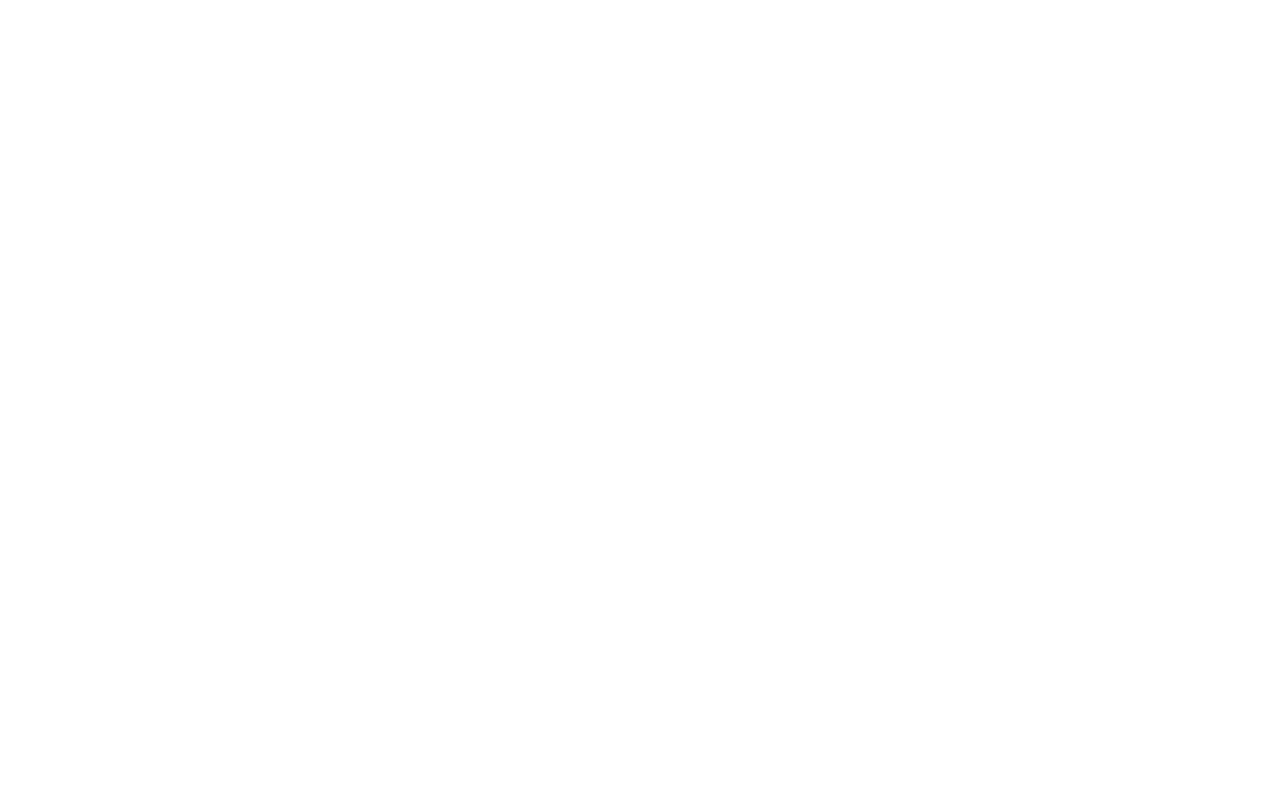
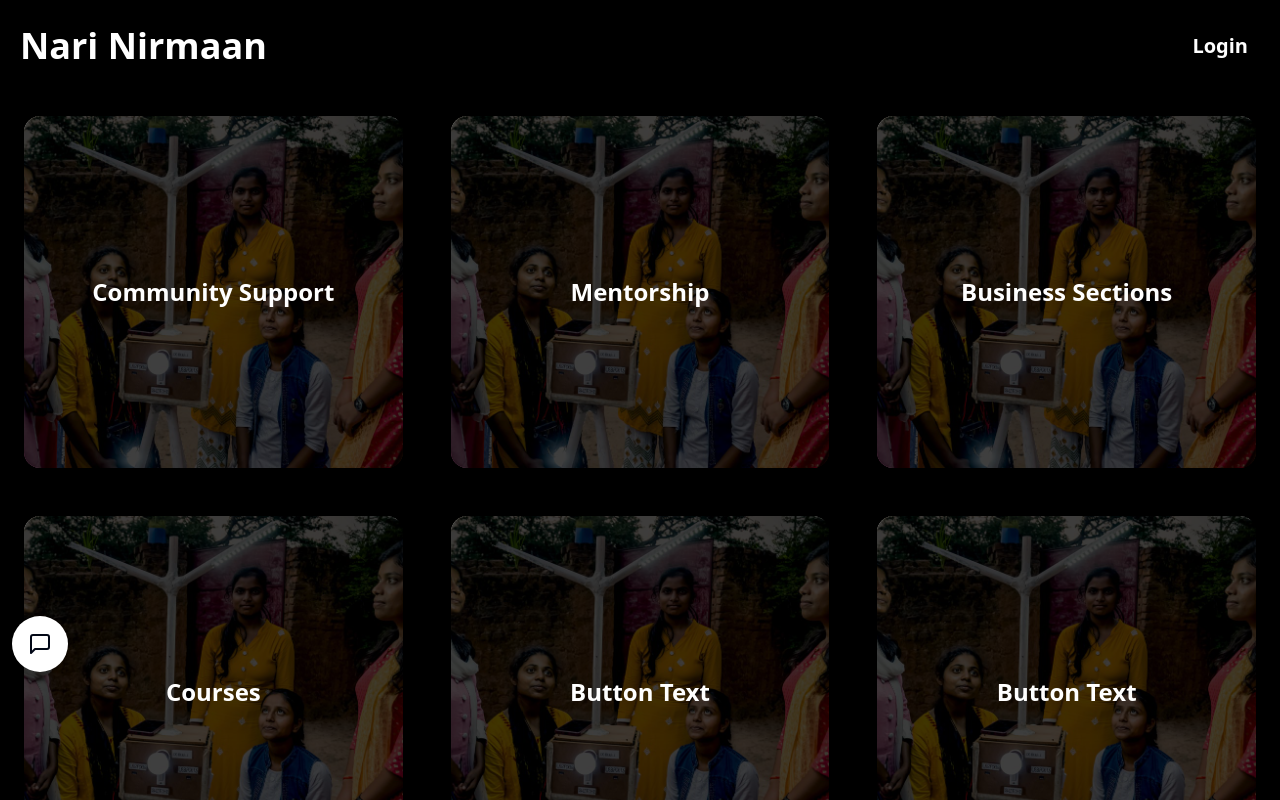
Before and after one commit to abhishekmaniy/Techathon-Project, a React (Vite) app: page /home in a window 1280 px wide. Before the commit this address had no page. Shown: the top 800 px of the page. Built offline with nearby package versions, Linux system fonts and the light colour scheme.

Commit message:
adding home page

```diff
--- a/src/App.tsx
+++ b/src/App.tsx
@@ -1,6 +1,11 @@
 import { BrowserRouter, Route, Routes } from "react-router-dom";
 import Hero from "./components/Hero";
 import Layout from "./components/Layout";
+import Home from "./components/Home";
+import Mentorship from "./components/Mentorship";
+import CommunitySupport from "./components/CommunitySupport";
+import BusinessSections from "./components/BusinessSections";
+import Courses from "./components/Courses";
 
 function App() {
   return (
@@ -10,6 +15,26 @@
           path="/"
           element={<Layout><Hero /></Layout>}
         />
+        <Route
+          path="/home"
+          element={<Layout><Home /> </Layout>}
+        />
+        <Route
+          path="/mentorship"
+          element={<Layout><Mentorship /> </Layout>}
+        />
+        <Route
+          path="/community-support"
+          element={<Layout><CommunitySupport /> </Layout>}
+        />
+        <Route
+          path="/business-sections"
+          element={<Layout><BusinessSections /> </Layout>}
+        />
+        <Route
+          path="/courses"
+          element={<Layout><Courses /> </Layout>}
+        />
       </Routes>
     </BrowserRouter>
   );
--- /dev/null
+++ b/src/components/BusinessSections.tsx
@@ -0,0 +1,8 @@
+
+const BusinessSections = () => {
+  return (
+    <div>BusinessSections</div>
+  )
+}
+
+export default BusinessSections
--- /dev/null
+++ b/src/components/CommunitySupport.tsx
@@ -0,0 +1,8 @@
+
+const CommunitySupport = () => {
+  return (
+    <div>CommunitySupport</div>
+  )
+}
+
+export default CommunitySupport
--- /dev/null
+++ b/src/components/Courses.tsx
@@ -0,0 +1,8 @@
+
+const Courses = () => {
+  return (
+    <div>Courses</div>
+  )
+}
+
+export default Courses
--- a/src/components/Header.tsx
+++ b/src/components/Header.tsx
@@ -1,10 +1,19 @@
+import { Link, useLocation } from 'react-router-dom';
 
 const Header = () => {
+    const location = useLocation();
+    const isRoot = location.pathname === '/';
+
     return (
-        <header className="relative z-30 p-5 flex items-center justify-between bg-transparent text-white shadow-lg" >
-            <h1 className="text-3xl font-bold" >Nari Nirmaan</h1>
+        <header
+            className={`relative z-30 p-5 flex items-center justify-between text-white shadow-lg ${
+                isRoot ? 'bg-transparent' : 'bg-black'
+            }`}
+        >
+            <h1 className="text-4xl font-bold">Nari Nirmaan</h1>
+            <Link to="/login" className='text-white font-bold text-xl hover:bg-white duration-300 hover:text-black rounded-md p-3' >Login</Link>
         </header>
-    )
-}
+    );
+};
 
-export default Header
+export default Header;
--- a/src/components/Hero.tsx
+++ b/src/components/Hero.tsx
@@ -1,3 +1,4 @@
+import { Link } from "react-router-dom";
 import features from "../lib/features";
 import image from "./../assets/in-c869-p03-1280px_0.jpg";
 import FeaturesCard from "./FeaturesCard";
@@ -5,27 +6,27 @@
 const Hero = () => {
     return (
         <>
-            <div className="flex items-center justify-center min-h-screen bg-black-100">
+            <div className="flex items-center justify-center flex-grow bg-black-100">
                 <img
                     src={image}
                     alt="Hero Background"
                     className="absolute inset-0 w-full h-full object-cover"
                 />
                 <div className="absolute inset-0 bg-black/50"></div>
-                <div className="relative text-white z-10 text-center px-4">
+                <div className="relative pt-52 text-white z-10 text-center px-4">
                     <h1 className="text-4xl font-bold mb-6">
                         Empowering Rural Women to Build a Better Tomorrow
                     </h1>
                     <p className="text-lg mb-8">
                         A platform where dreams meet opportunities: get inspired by success stories, guided by mentors, and supported through resources to achieve your goals.
                     </p>
-                    <button className="text-2xl font-bold py-3 px-6 rounded-md bg-black hover:bg-white hover:text-black transition-colors duration-300">
+                    <Link to="/home" className="text-2xl font-bold py-3 px-6 rounded-md bg-black hover:bg-white hover:text-black transition-colors duration-300">
                         Get Started
-                    </button>
+                    </Link>
                 </div>
             </div>
 
-            <div className="bg-black py-12 mt-0">
+            <div className="bg-black pt-80  py-12 mt-0">
                 <div className="container mx-auto px-4 grid gap-8 grid-cols-1 sm:grid-cols-2 md:grid-cols-3">
                     {features.map((feature) => (
                         <FeaturesCard key={feature.title} feature={feature} />
--- /dev/null
+++ b/src/components/Home.tsx
@@ -0,0 +1,83 @@
+import { MessageSquare } from "lucide-react";
+import { Link } from "react-router-dom";
+import image from "../assets/in-c869-p03-1280px_0.jpg";
+
+const Home = () => {
+    return (
+        <div className="flex flex-col h-screen bg-black p-6">
+            <div className="grid grid-cols-3 gap-12 flex-grow">
+                <Link to="/community-support" className="w-full h-full ">
+                    <button
+                        style={{ backgroundImage: `url(${image})` }}
+                        className="rounded-2xl relative overflow-hidden bg-cover bg-center px-6 py-3 text-white transition-all duration-300 ease-in-out group w-full h-full"
+                    >
+                        <span className="text-2xl font-bold rounded-2xl relative z-10 group-hover:opacity-75 transition-opacity duration-300">
+                            Community Support
+                        </span>
+                        <span className="absolute inset-0 bg-black opacity-75 transition-opacity duration-300 ease-in-out group-hover:opacity-0"></span>
+                    </button>
+                </Link>
+                <Link to="/mentorship" className="w-full h-full ">
+                    <button
+                        style={{ backgroundImage: `url(${image})` }}
+                        className="rounded-2xl relative overflow-hidden bg-cover bg-center px-6 py-3 text-white transition-all duration-300 ease-in-out group w-full h-full"
+                    >
+                        <span className="text-2xl font-bold rounded-2xl relative z-10 group-hover:opacity-75 transition-opacity duration-300">
+                            Mentorship
+                        </span>
+                        <span className="absolute inset-0 bg-black opacity-75 transition-opacity duration-300 ease-in-out group-hover:opacity-0"></span>
+                    </button>
+                </Link>
+                <Link to="/business-sections" className="w-full h-full  ">
+                    <button
+                        style={{ backgroundImage: `url(${image})` }}
+                        className="text-2xl font-bold rounded-2xl relative overflow-hidden bg-cover bg-center px-6 py-3 text-white transition-all duration-300 ease-in-out group w-full h-full"
+                    >
+                        <span className="rounded-2xl relative z-10 group-hover:opacity-75 transition-opacity duration-300">
+                            Business Sections
+                        </span>
+                        <span className="absolute inset-0 bg-black opacity-75 transition-opacity duration-300 ease-in-out group-hover:opacity-0"></span>
+                    </button>
+                </Link>
+                <Link to="/courses" className="w-full h-full ">
+                    <button
+                        style={{ backgroundImage: `url(${image})` }}
+                        className="rounded-2xl relative overflow-hidden bg-cover bg-center px-6 py-3 text-white transition-all duration-300 ease-in-out group w-full h-full"
+                    >
+                        <span className="text-2xl font-bold relative z-10 group-hover:opacity-75 transition-opacity duration-300">
+                            Courses
+                        </span>
+                        <span className="absolute inset-0 bg-black opacity-75 transition-opacity duration-300 ease-in-out group-hover:opacity-0"></span>
+                    </button>
+                </Link>
+                <Link to="/mentorship" className="w-full h-full ">
+                    <button
+                        style={{ backgroundImage: `url(${image})` }}
+                        className="rounded-2xl relative overflow-hidden bg-cover bg-center px-6 py-3 text-white transition-all duration-300 ease-in-out group w-full h-full"
+                    >
+                        <span className="text-2xl font-bold relative z-10 group-hover:opacity-75 transition-opacity duration-300">
+                            Button Text
+                        </span>
+                        <span className="absolute inset-0 bg-black opacity-75 transition-opacity duration-300 ease-in-out group-hover:opacity-0"></span>
+                    </button>
+                </Link>
+                <Link to="/mentorship" className="w-full h-full">
+                    <button
+                        style={{ backgroundImage: `url(${image})` }}
+                        className="rounded-2xl relative overflow-hidden bg-cover bg-center px-6 py-3 text-white transition-all duration-300 ease-in-out group w-full h-full"
+                    >
+                        <span className="text-2xl font-bold relative z-10 group-hover:opacity-75 transition-opacity duration-300">
+                            Button Text
+                        </span>
+                        <span className="absolute inset-0 bg-black opacity-75 transition-opacity duration-300 ease-in-out group-hover:opacity-0"></span>
+                    </button>
+                </Link>
+            </div>
+            <button className="fixed left-3 bottom-32 bg-white p-4 rounded-full shadow-lg hover:bg-gray-200 transition duration-300">
+                <MessageSquare />
+            </button>
+        </div>
+    );
+};
+
+export default Home;
--- a/src/components/Layout.tsx
+++ b/src/components/Layout.tsx
@@ -8,7 +8,7 @@
 
 const Layout = ({ children }: Props) => {
     return (
-        <div className='flex-col'>
+        <div className='flex flex-col min-h-screen'>
             <Header />
             {children}
             <Footer />
--- /dev/null
+++ b/src/components/Mentorship.tsx
@@ -0,0 +1,8 @@
+
+const Mentorship = () => {
+  return (
+    <div>Mentorship</div>
+  )
+}
+
+export default Mentorship
```
